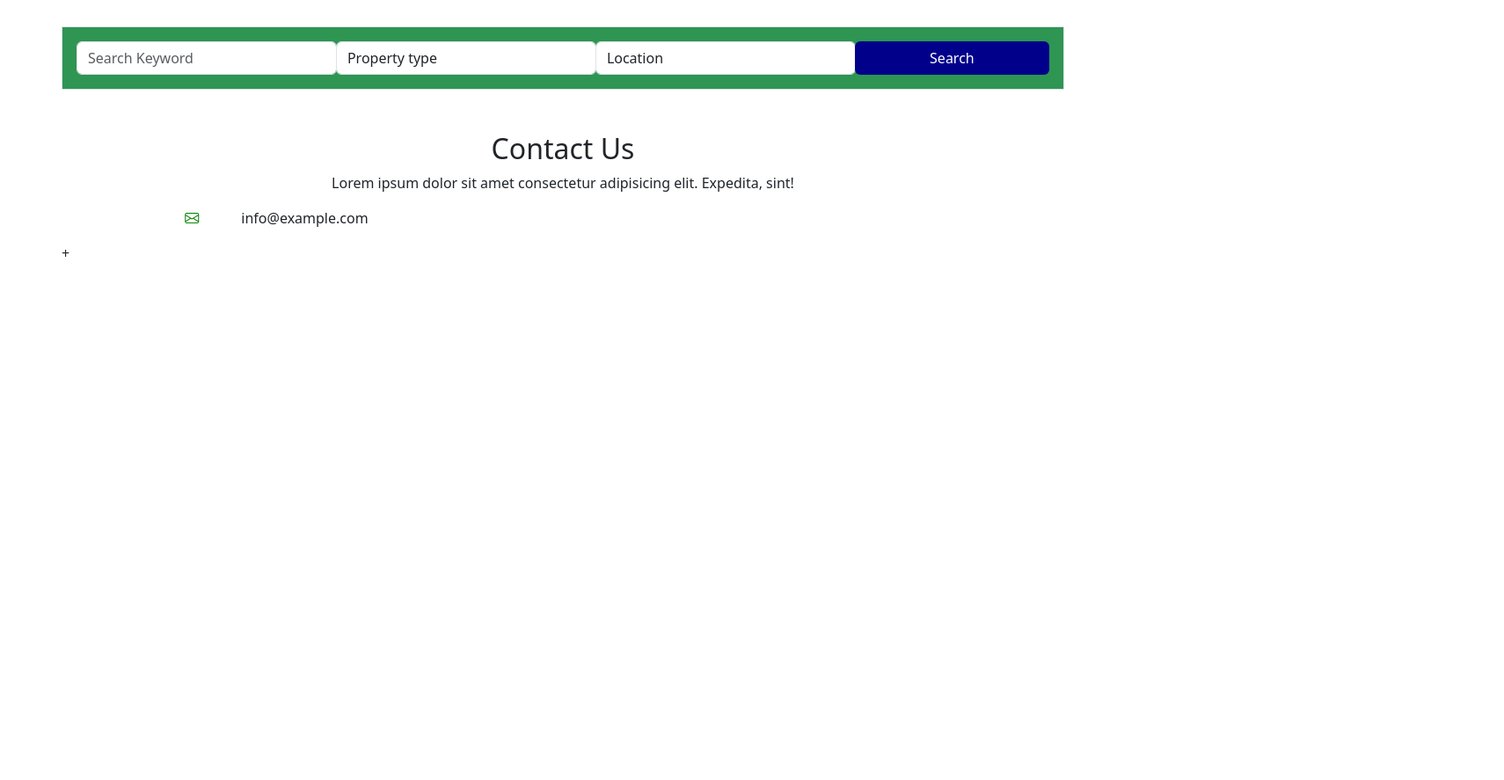
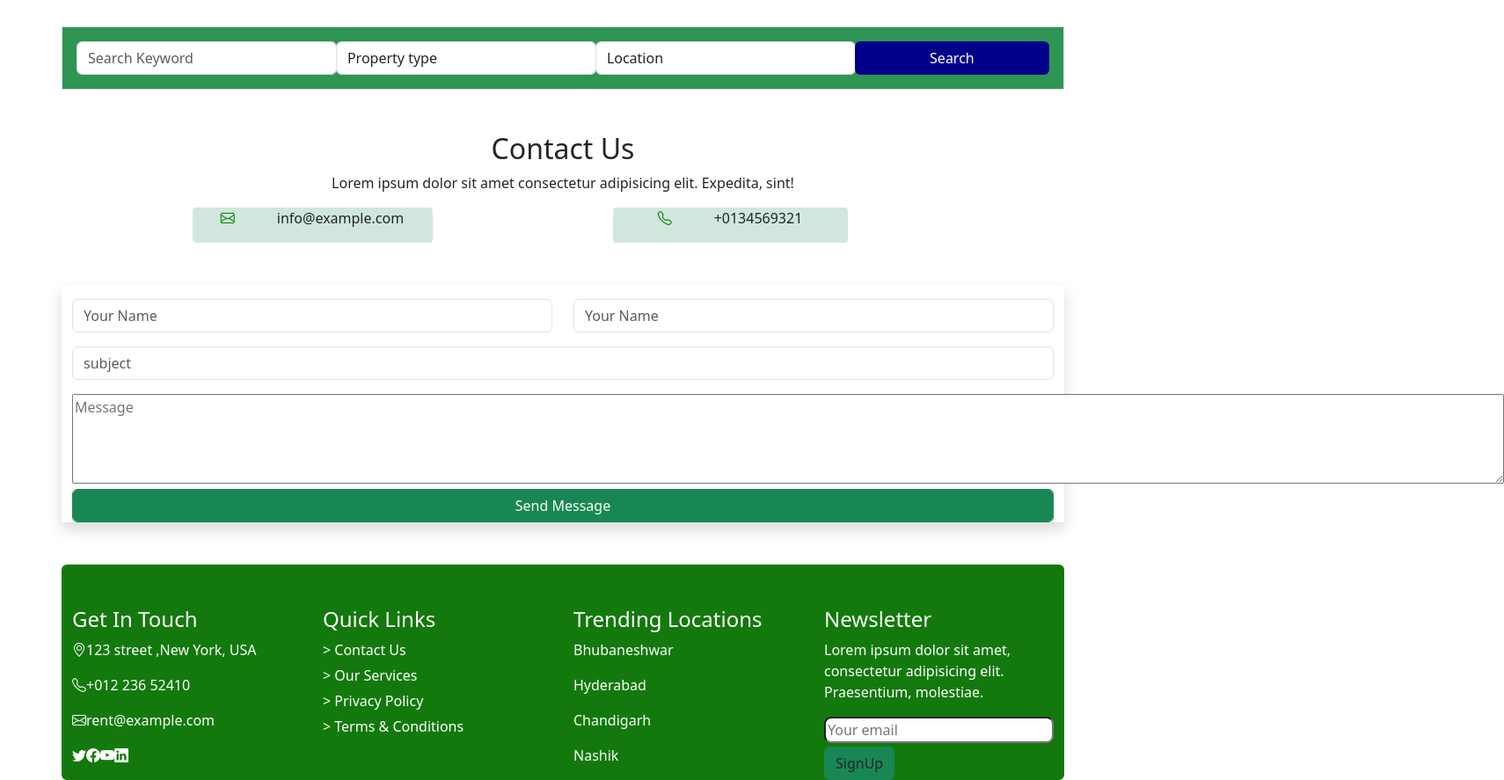
Before and after one commit to Arunimads/House-Rent, a plain HTML site: page contact Us.html in a window 1280 px wide. Shown: the part 548-1435 px from the top of the page at 88% size, 1710 px wide, since content can reach past the window. Before the commit the page ends 848 px from the top, so only its background shows below. Drawn offline with nearby package versions, Linux system fonts and the light colour scheme.

Commit message:
added contact and change pics

```diff
--- a/contact Us.html
+++ b/contact Us.html
@@ -25,9 +25,9 @@
         <div class=" collapse navbar-collapse  justify-content-end" id="navmenu">
 
           <ul class="navbar-nav mt-lg-0 mt-md-0 mt-sm-0 mt-3 justify-content-end">
-            <li class="nav-item border ms-2"><a href="./index.html" class=" nav-link ">HOME</a></li>
-            <li class="nav-item border ms-2"><a href="./about.html" class="nav-link">ABOUT</a></li>
-            <li class="nav-item dropdown border ms-2">
+            <li class="nav-item  ms-2"><a href="./index.html" class=" nav-link ">HOME</a></li>
+            <li class="nav-item  ms-2"><a href="./about.html" class="nav-link">ABOUT</a></li>
+            <li class="nav-item dropdown  ms-2">
               <a class="nav-link dropdown-toggle" href="#" id="navbarDropdownMenuLink" role="button"
                 data-bs-toggle="dropdown" aria-expanded="false">
                 PROPERTY
@@ -39,7 +39,7 @@
 
               </ul>
             </li>
-            <li class="nav-item dropdown border ms-2">
+            <li class="nav-item dropdown  ms-2">
               <a class="nav-link dropdown-toggle" href="#" id="NavbarDropdownMenuLink" role="button"
                 data-bs-toggle="dropdown" aria-expanded="false">
                 PAGES
@@ -50,8 +50,8 @@
 
               </ul>
             </li>
-            <li class="nav-item border ms-2"><a href="./contact Us.html" class="nav-link"> CONTACT</a></li>
-            <li class="nav-item border ms-2"><a href="#" class="nav-link"> Add Property</a></li>
+            <li class="nav-item  ms-2"><a href="./contact Us.html" class="nav-link"> CONTACT</a></li>
+            <li class="nav-item  ms-2"><a href="#" class="nav-link"> Add Property</a></li>
           </ul>
         </div>
       </div>
@@ -116,14 +116,78 @@
         <div class="text-center">
             <h2>Contact Us</h2>
             <p>Lorem ipsum dolor sit amet consectetur adipisicing elit. Expedita, sint!</p>
-
-            <div class="col-lg-5">
-                <div class="container border-black border-1 w-50">
-                    <p><i class="bi bi-envelope me-5" style="color: green;"></i>info@example.com</p>
+          <div class="row">
+            <div class="col-lg-6">
+                <div class="container w-50 h-100 bg-success-subtle rounded-1">
+                    <p><i class="bi bi-envelope me-5" style="color: green;" ></i>info@example.com</p>
                 </div>
             </div>
+            <div class="col-lg-4">
+              <div class="container  w-75 h-100 bg-success-subtle rounded-1">
+                  <p><i class="bi bi-telephone me-5" style="color: green;" ></i>+0134569321</p>
+              </div>
+            </div>
+          </div>
         </div>
-      </div>+
+      </div>
+
+      <div class="container mt-5 bordeer border-3 border-danger-subtle shadow">
+        <div class="row mt-3">
+          <div class="col-lg-6">
+            <input type="text" class="form-control" placeholder="Your Name">
+          </div>
+          <div class="col-lg-6">
+            <input type="text" class="form-control" placeholder="Your Name">
+          </div>
+          <div class="col-lg-12 mt-3">
+            <input type="text" class="form-control" placeholder="subject">
+            <textarea name="" id="" cols="174" rows="4" class="mt-3" placeholder="Message"></textarea>
+            <button class="btn btn-success form-control">Send Message</button>
+          </div>
+        </div>
+
+      </div>
+
+       <!-- footer -->
+       <div class="container mt-5 rounded" style="background-color:rgb(19, 121, 12);">
+        <div class="row mt-5 text-white">
+          <div class="col-lg-3">
+            <h4>Get In Touch</h4>
+            <p><i class="bi bi-geo-alt" ></i>123 street ,New York, USA</p>
+            <P><i class="bi bi-telephone"></i>+012 236 52410</P>
+            <p><i class="bi bi-envelope"></i>rent@example.com</p>
+            <i class="bi bi-twitter"></i><i class="bi bi-facebook"></i><i class="bi bi-youtube"></i><i class="bi bi-linkedin"></i>
+
+          </div>
+          <div class="col-lg-3 footerLinks">
+            <h4>Quick Links</h4>
+            <p>> Contact Us</p>
+            <p>> Our Services</p>
+            <p>> Privacy Policy</p>
+            <p>> Terms & Conditions</p>
+
+          </div>
+          <div class="col-lg-3">
+            <h4>Trending Locations</h4>
+            <p>Bhubaneshwar</p>
+            <p>Hyderabad</p>
+            <p>Chandigarh</p>
+            <p>Nashik</p>
+
+          </div>
+          <div class="col-lg-3">
+            <h4>Newsletter</h4>
+            <p>Lorem ipsum dolor sit amet, consectetur adipisicing elit. Praesentium, molestiae.</p>
+            <input type="text" placeholder="Your email" class="w-100 rounded-3 text-white"><a href="" class="btn bg-success mt-1">SignUp</a>
+
+          </div>
+
+
+        </div>
+
+
+       </div>
+
 
 
 
--- a/main.js
+++ b/main.js
@@ -4,3 +4,7 @@ document.addEventListener("DOMContentLoaded", function () {
         el.classList.add('active');
     });
 });
+
+
+
+// transition of pages
--- a/style/style.css
+++ b/style/style.css
@@ -50,3 +50,5 @@ body {
     opacity: 1;
     transform: translateY(0);
 }
+
+/* transition in page */
```
Also changed, not shown: about.html (+7 -7 lines), index.html (+17 -14 lines), property Agent.html (+6 -6 lines), property List.html (+13 -13 lines), property Type.html (+6 -6 lines), images/employe4.webp (added), images/renhouse4.jpg (added), images/renthouse2.jpg (added), images/renthouse3.jpg (added), images/renthouse5.jpg (added), images/renthouse6.jpg (added), 1 other file.
